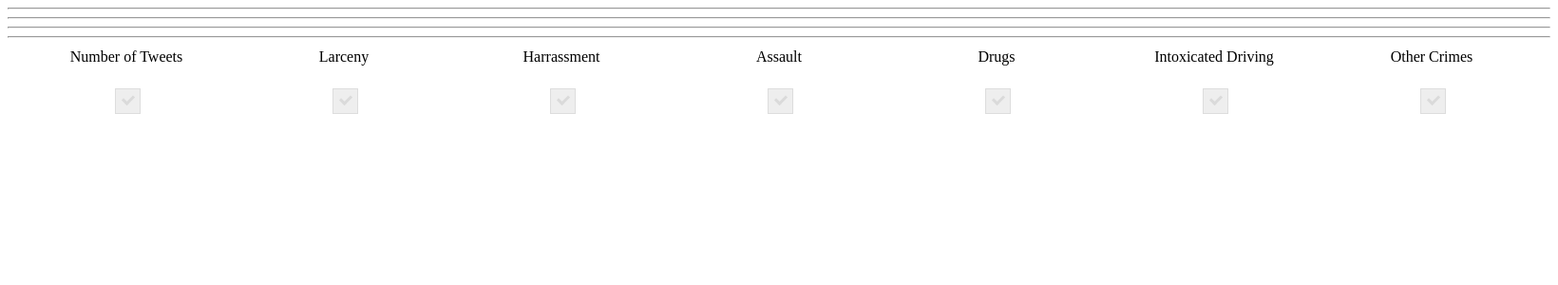
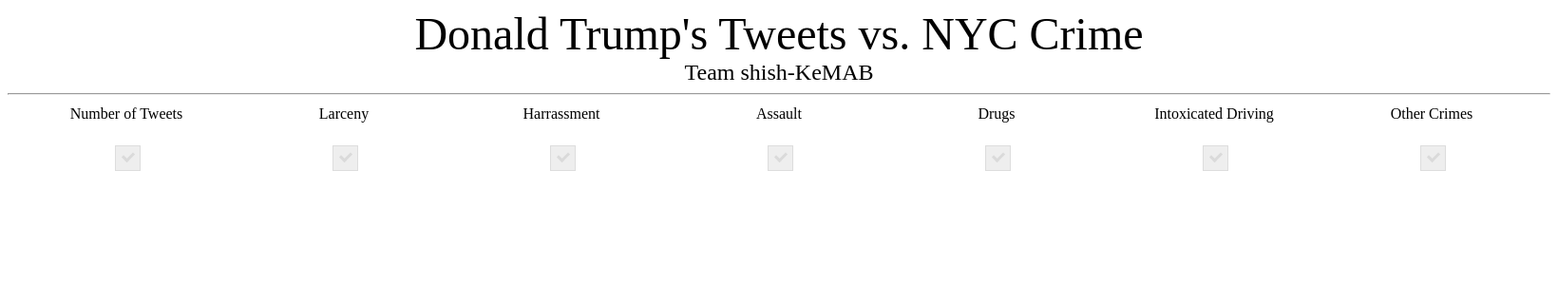
Before and after one commit to Karol-Regula/shish-KeMAB, a Flask app: template templates/test.html in a window 1640 px wide. Shown: the top 300 px of the page at 95% size. Run offline with Flask 2, Linux system fonts and the light colour scheme; the template is opened without the code that fills it, so the values that code supplies are empty.

Commit message:
Added heading.

```diff
--- a/templates/test.html
+++ b/templates/test.html
@@ -70,12 +70,22 @@
 </head>
 <body>
  <!-- For testing lists. -->
+ <!--
 <hr>
 {{test}}
 <hr>
 {{tweets}}
 <hr>
 {{sent}}
+-->
+<center>
+<font size="+5">
+Donald Trump's Tweets vs. NYC Crime<br>
+</font>
+<font size="+2">
+Team shish-KeMAB
+</font>
+</center>
 <hr>
 <center>
   <table>
```
